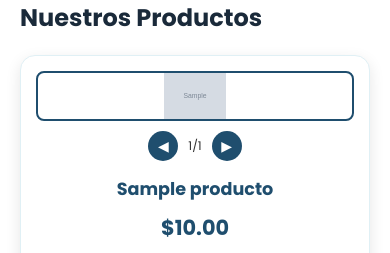
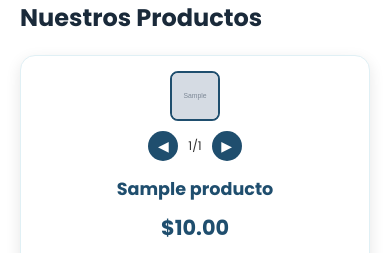
Before and after one commit to ajfi1284/tienda-tecnobots, a Flask app: template templates/index.html in a window 390 px wide. Shown: the part 227-480 px from the top of the page. Run offline with Flask 3, Linux system fonts and the light colour scheme; the template is opened without the code that fills it: most values are stand-ins (such as "Sample title", 1, 10 or a date in 2020); grey boxes marked "Sample" are stand-in pictures.

Commit message:
Update index.html

```diff
--- a/templates/index.html
+++ b/templates/index.html
@@ -117,14 +117,17 @@
         margin-bottom: 10px;
         flex-wrap: wrap;
     }
+    /* MINIATURAS HORIZONTALES - FORZADO */
     .miniatura {
-        width: 60px;
-        height: 60px;
-        object-fit: cover;
+        width: 70px !important;
+        height: 70px !important;
+        object-fit: cover !important;
+        object-position: center !important;
         border-radius: 8px;
         cursor: pointer;
         border: 2px solid transparent;
         transition: 0.2s;
+        background: #f0f0f0;
     }
     .miniatura:hover {
         border-color: #1f4e6e;
@@ -386,8 +389,8 @@
             flex-direction: column;
         }
         .miniatura {
-            width: 50px;
-            height: 50px;
+            width: 50px !important;
+            height: 50px !important;
         }
     }
 </style>
```
